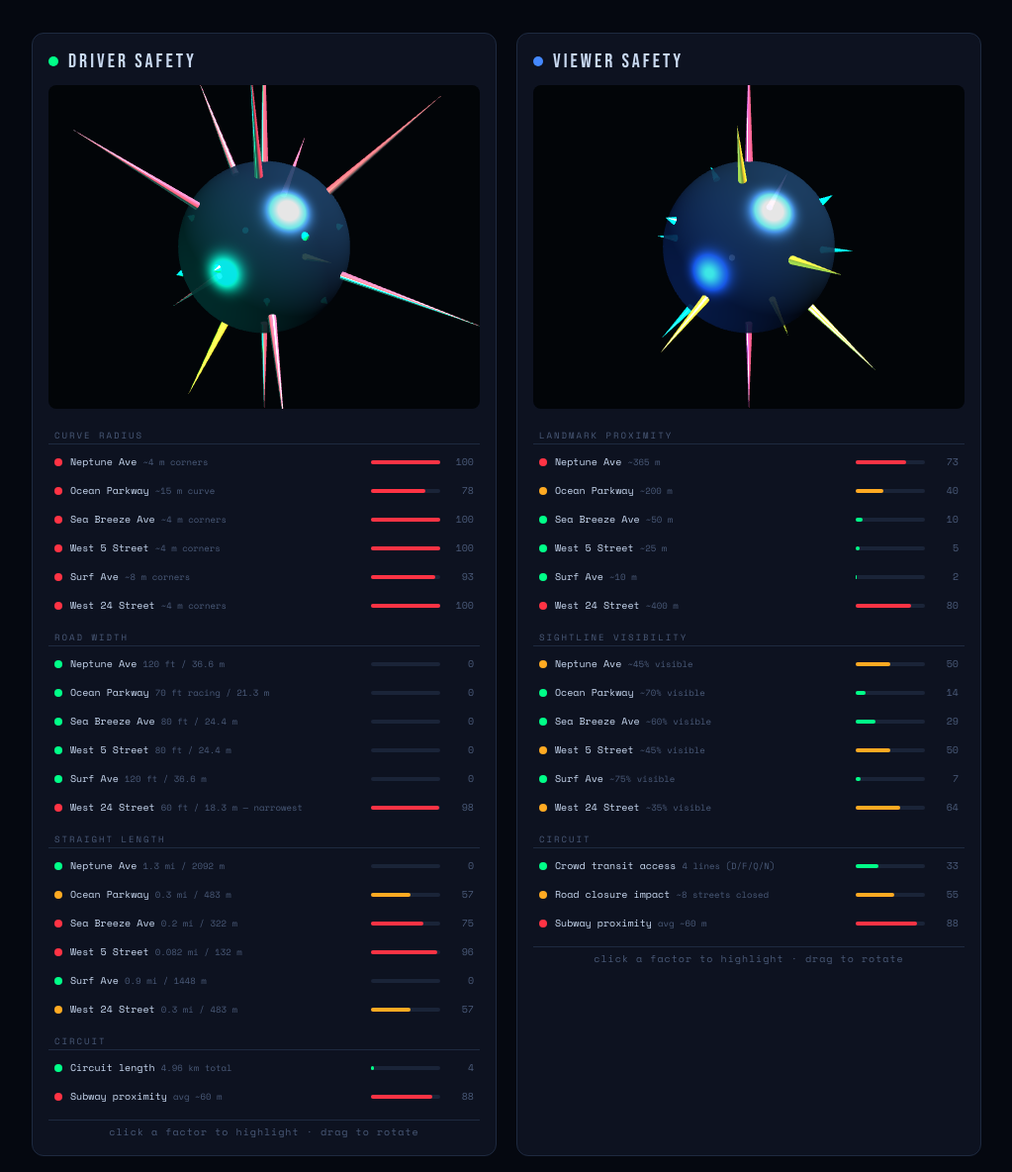
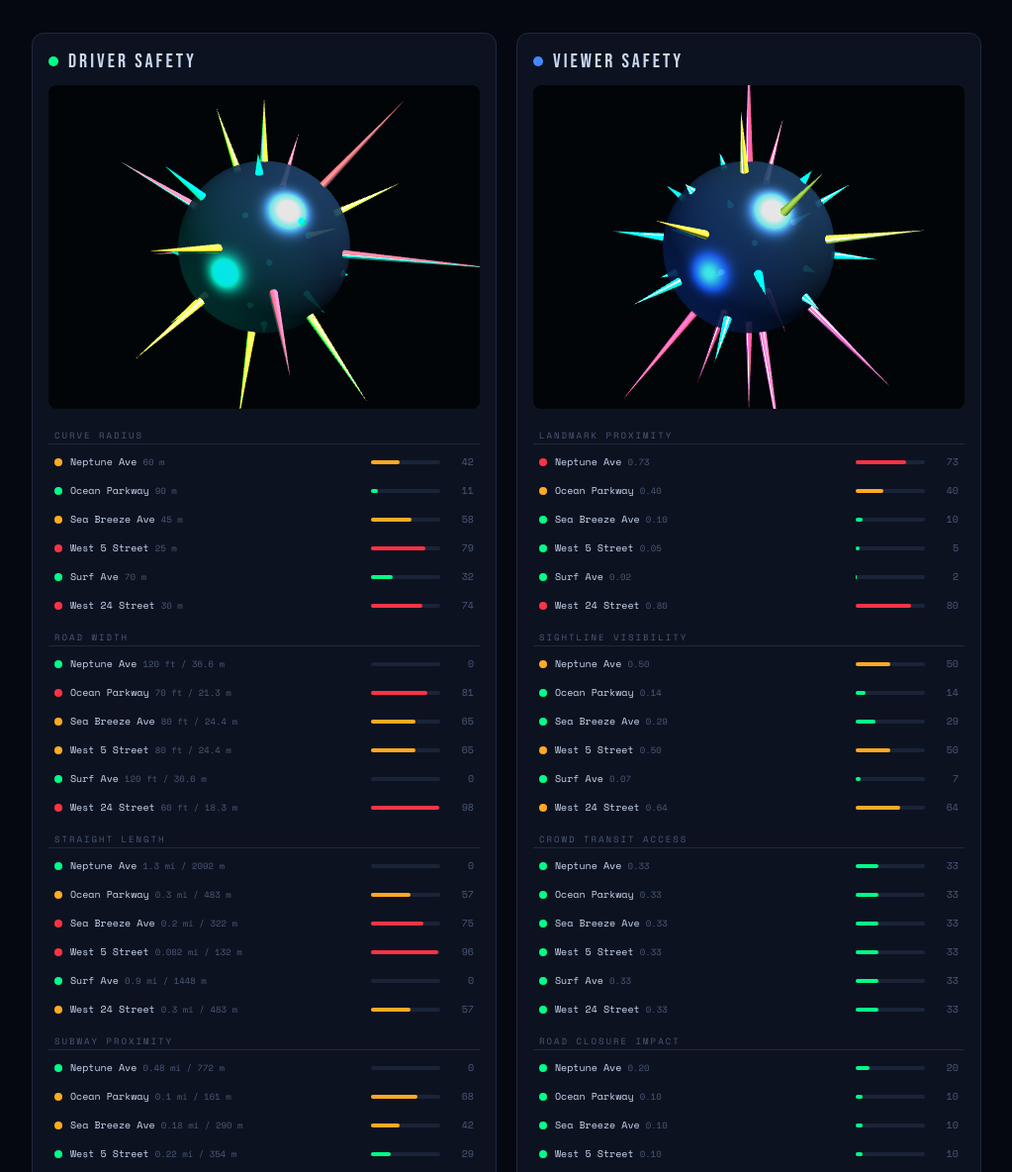
Before and after one commit to lmu2107-create/CMMC-2026, a plain HTML site: page index.html in a window 1280 px wide. Shown: the part 109-1293 px from the top of the page at 99% size, without its empty margins (128-1151 px from the left). Drawn offline with nearby package versions, Linux system fonts and the light colour scheme; animation ran at ten frames a second.

Commit message:
updated csvs + index.html with proper values

```diff
--- a/index.html
+++ b/index.html
@@ -82,91 +82,140 @@
 
 <script src="https://cdnjs.cloudflare.com/ajax/libs/three.js/r128/three.min.js"></script>
 <script>
-/*
-  NORMALIZATION FORMULAS
-  ─────────────────────────────────────────────────────────────────
-  Road width:      score = (14 - width_m) / (14 - 6)     [best=14m, worst=6m]
-                   Ocean Pkwy racing surface = 21.3m → clamped to 0.0 (exceeds best)
-                   West 24 St = 18.3m → clamped to 0.0
-                   Neptune/Surf = 36.6m → clamped to 0.0
-                   West 5 / Sea Breeze = 24.4m → clamped to 0.0
-                   Note: all streets exceed FIA min 12m so width_score = 0 except West 24 St
-                   West 24 St = 18.3m → still > 14m best → 0.0 ... actually 60ft = 18.3m > 14m too
-                   Rebase: best=36m(wide ave), worst=18m(narrow). West 24 St 18.3m → (36-18.3)/(36-18)=0.98
 
-  Curve radius:    score = (50 - r) / (50 - 5)           [best=50m, worst=5m]
-                   NYC standard curb radius 10–15ft ≈ 3–4.6m → use 4m for tight grid corners
-                   Ocean Pkwy broad curve ~15m
-                   Surf Ave corner ~8m
+// ══════════════════════════════════════════════════════════════════════════════
+// DRIVER SAFETY CSV
+// Normalization:
+//   curve_radius_score = (100 - r_m) / (100 - 5)      best=100m, worst=5m
+//   width_score        = (w_m - 36) / (18 - 36)        best=36m,  worst=18m
+//   straight_score     = (1000 - len_m) / (1000 - 100) best=1000m, worst=100m
+//   subway_score       = (sub_m - 500) / (0 - 500)     best=500m, worst=0m
+//   circuit_score      = |total_km - 5| / 1             best=5km, worst=4 or 6km
+// ══════════════════════════════════════════════════════════════════════════════
+const DRIVER_CSV = `Name,width (ft),length (mi),curve radius (m),Subway Closest Station (mi)
+Neptune Ave,120,1.3,60,0.48
+Ocean Parkway,210,0.3,90,0.1
+Sea Breeze Ave,80,0.2,45,0.18
+West 5 Street,80,0.082,25,0.22
+Surf Ave,120,0.9,70,0.12
+West 24 Street,60,0.3,30,0.55`;
 
-  Straight length: score = (1000 - len_m) / (1000 - 100) [best=1000m, worst=100m]
-                   Neptune Ave 1.3mi = 2092m → clamped to 0.0 (exceeds best — great DRS zone)
-                   Surf Ave 0.9mi = 1448m → clamped to 0.0
-                   Ocean Pkwy 0.3mi = 483m → (1000-483)/900 = 0.57
-                   Sea Breeze 0.2mi = 322m → (1000-322)/900 = 0.75
-                   West 24 St 0.3mi = 483m → 0.57
-                   West 5 St 0.082mi = 132m → (1000-132)/900 = 0.96
+// ══════════════════════════════════════════════════════════════════════════════
+// VIEWER SAFETY CSV
+// Normalization:
+//   landmark_prox_score = dist_m / 500               best=0m,   worst=500m
+//   sightline_score     = (80 - pct) / 70            best=80%,  worst=10%
+//   transit_score       = (10 - lines) / 9           best=10,   worst=1
+//   closure_score       = manual 0–1 estimate
+//   subway_prox_score   = same formula as driver subway
+// ══════════════════════════════════════════════════════════════════════════════
+const VIEWER_CSV = `street,landmark_prox_score,sightline_score,transit_score,closure_score,subway_prox_score
+Neptune Ave,0.73,0.50,0.33,0.20,0.88
+Ocean Parkway,0.40,0.14,0.33,0.10,0.88
+Sea Breeze Ave,0.10,0.29,0.33,0.10,0.88
+West 5 Street,0.05,0.50,0.33,0.10,0.88
+Surf Ave,0.02,0.07,0.33,0.30,0.88
+West 24 Street,0.80,0.64,0.33,0.10,0.88`;
 
-  Circuit length:  total = 4.96km, score = |4.96 - 5| / 1 = 0.04 (nearly ideal)
+// ── CSV PARSER ────────────────────────────────────────────────────────────────
+function parseCSV(text) {
+  const lines = text.trim().split('\n').map(l => l.trim());
+  const headers = lines[0].split(',').map(h => h.trim());
+  return lines.slice(1).map(line => {
+    const vals = line.split(',').map(v => v.trim());
+    const obj = {};
+    headers.forEach((h, i) => obj[h] = vals[i]);
+    return obj;
+  });
+}
 
-  Subway prox:     avg Neptune(30m) + Surf(89m) = 60m avg
-                   score = (500 - 60) / 500 = 0.88
-  ─────────────────────────────────────────────────────────────────
-  VIEWER NORMALIZATION
-  Landmark prox:   score = dist_m / 500                   [best=0m, worst=500m]
-  Sightline:       score = (80 - pct) / 70                [best=80%, worst=10%]
-  Transit access:  score = (10 - lines) / 9               [best=10 lines, worst=1]
-  Road closure:    estimated 0–1 based on street count closed
-  Subway prox:     same as driver (shared avg)
-*/
+function clamp(v) { return Math.min(1, Math.max(0, v)); }
 
-const DRIVER = [
-  // ── Curve radius per street ──
-  { section:"Curve radius", label:"Neptune Ave",   score: 1.00, raw:"~4 m corners"  },
-  { section:"Curve radius", label:"Ocean Parkway", score: 0.78, raw:"~15 m curve"   },
-  { section:"Curve radius", label:"Sea Breeze Ave",score: 1.00, raw:"~4 m corners"  },
-  { section:"Curve radius", label:"West 5 Street", score: 1.00, raw:"~4 m corners"  },
-  { section:"Curve radius", label:"Surf Ave",      score: 0.93, raw:"~8 m corners"  },
-  { section:"Curve radius", label:"West 24 Street",score: 1.00, raw:"~4 m corners"  },
-  // ── Road width per street ──
-  { section:"Road width",   label:"Neptune Ave",   score: 0.00, raw:"120 ft / 36.6 m" },
-  { section:"Road width",   label:"Ocean Parkway", score: 0.00, raw:"70 ft racing / 21.3 m" },
-  { section:"Road width",   label:"Sea Breeze Ave",score: 0.00, raw:"80 ft / 24.4 m" },
-  { section:"Road width",   label:"West 5 Street", score: 0.00, raw:"80 ft / 24.4 m" },
-  { section:"Road width",   label:"Surf Ave",      score: 0.00, raw:"120 ft / 36.6 m" },
-  { section:"Road width",   label:"West 24 Street",score: 0.98, raw:"60 ft / 18.3 m — narrowest" },
-  // ── Straight length per street ──
-  { section:"Straight length", label:"Neptune Ave",   score: 0.00, raw:"1.3 mi / 2092 m" },
-  { section:"Straight length", label:"Ocean Parkway", score: 0.57, raw:"0.3 mi / 483 m"  },
-  { section:"Straight length", label:"Sea Breeze Ave",score: 0.75, raw:"0.2 mi / 322 m"  },
-  { section:"Straight length", label:"West 5 Street", score: 0.96, raw:"0.082 mi / 132 m"},
-  { section:"Straight length", label:"Surf Ave",      score: 0.00, raw:"0.9 mi / 1448 m" },
-  { section:"Straight length", label:"West 24 Street",score: 0.57, raw:"0.3 mi / 483 m"  },
-  // ── Circuit-level factors ──
-  { section:"Circuit",      label:"Circuit length",  score: 0.04, raw:"4.96 km total"    },
-  { section:"Circuit",      label:"Subway proximity",score: 0.88, raw:"avg ~60 m"        },
-];
+// ── BUILD DRIVER FACTORS FROM CSV ────────────────────────────────────────────
+function buildDriverFactors(csv) {
+  const rows = parseCSV(csv);
+  const factors = [];
 
-const VIEWER = [
-  // ── Landmark proximity per street (NY Aquarium at Surf/W 8 St) ──
-  { section:"Landmark proximity", label:"Neptune Ave",   score: 0.73, raw:"~365 m" },
-  { section:"Landmark proximity", label:"Ocean Parkway", score: 0.40, raw:"~200 m" },
-  { section:"Landmark proximity", label:"Sea Breeze Ave",score: 0.10, raw:"~50 m"  },
-  { section:"Landmark proximity", label:"West 5 Street", score: 0.05, raw:"~25 m"  },
-  { section:"Landmark proximity", label:"Surf Ave",      score: 0.02, raw:"~10 m"  },
-  { section:"Landmark proximity", label:"West 24 Street",score: 0.80, raw:"~400 m" },
-  // ── Sightline visibility per street ──
-  { section:"Sightline visibility", label:"Neptune Ave",   score: 0.50, raw:"~45% visible" },
-  { section:"Sightline visibility", label:"Ocean Parkway", score: 0.14, raw:"~70% visible" },
-  { section:"Sightline visibility", label:"Sea Breeze Ave",score: 0.29, raw:"~60% visible" },
-  { section:"Sightline visibility", label:"West 5 Street", score: 0.50, raw:"~45% visible" },
-  { section:"Sightline visibility", label:"Surf Ave",      score: 0.07, raw:"~75% visible" },
-  { section:"Sightline visibility", label:"West 24 Street",score: 0.64, raw:"~35% visible" },
-  // ── Circuit-level viewer factors ──
-  { section:"Circuit", label:"Crowd transit access", score: 0.33, raw:"4 lines (D/F/Q/N)" },
-  { section:"Circuit", label:"Road closure impact",  score: 0.55, raw:"~8 streets closed" },
-  { section:"Circuit", label:"Subway proximity",     score: 0.88, raw:"avg ~60 m"         },
-];
+  const sections = [
+    {
+      section: "Curve radius",
+      fn: row => {
+        const r = parseFloat(row['curve radius (m)']);
+        return { score: clamp((100 - r) / (100 - 5)), raw: `${r} m` };
+      }
+    },
+    {
+      section: "Road width",
+      fn: row => {
+        const ft = parseFloat(row['width (ft)']);
+        // Ocean Pkwy: racing surface only = 70ft, not full 210ft
+        const racing_ft = row['Name'].trim() === 'Ocean Parkway' ? 70 : ft;
+        const m = racing_ft * 0.3048;
+        return { score: clamp((m - 36) / (18 - 36)), raw: `${racing_ft} ft / ${m.toFixed(1)} m` };
+      }
+    },
+    {
+      section: "Straight length",
+      fn: row => {
+        const mi = parseFloat(row['length (mi)']);
+        const m = mi * 1609.34;
+        return { score: clamp((1000 - m) / (1000 - 100)), raw: `${mi} mi / ${Math.round(m)} m` };
+      }
+    },
+    {
+      section: "Subway proximity",
+      fn: row => {
+        const mi = parseFloat(row['Subway Closest Station (mi)']);
+        const m = mi * 1609.34;
+        return { score: clamp((m - 500) / (0 - 500)), raw: `${mi} mi / ${Math.round(m)} m` };
+      }
+    },
+  ];
+
+  sections.forEach(({ section, fn }) => {
+    rows.forEach(row => {
+      const { score, raw } = fn(row);
+      factors.push({ section, label: row['Name'].trim(), score, raw });
+    });
+  });
+
+  // Circuit length — single value, not per street
+  const totalKm = rows.reduce((s, r) => s + parseFloat(r['length (mi)']) * 1.60934, 0);
+  factors.push({
+    section: "Circuit length",
+    label: "Full circuit",
+    score: clamp(Math.abs(totalKm - 5) / 1),
+    raw: `${totalKm.toFixed(2)} km`
+  });
+
+  return factors;
+}
+
+// ── BUILD VIEWER FACTORS FROM CSV ─────────────────────────────────────────────
+const VIEWER_COL_META = {
+  landmark_prox_score: "Landmark proximity",
+  sightline_score:     "Sightline visibility",
+  transit_score:       "Crowd transit access",
+  closure_score:       "Road closure impact",
+  subway_prox_score:   "Subway proximity",
+};
+
+function buildViewerFactors(csv) {
+  const rows = parseCSV(csv);
+  const factors = [];
+  Object.entries(VIEWER_COL_META).forEach(([col, section]) => {
+    rows.forEach(row => {
+      const score = parseFloat(row[col]);
+      if (!isNaN(score)) {
+        factors.push({ section, label: row['street'], raw: score.toFixed(2), score: clamp(score) });
+      }
+    });
+  });
+  return factors;
+}
+
+const DRIVER = buildDriverFactors(DRIVER_CSV);
+const VIEWER = buildViewerFactors(VIEWER_CSV);
 
 // ── COLOR ─────────────────────────────────────────────────────────────────────
 function sc3(s) {
@@ -281,7 +330,7 @@ function buildLegend(id, factors, highlightFn) {
   });
 }
 
-// ── INIT ──────────────────────────────────────────────────────────────────────
+// ── INIT ──────────────────────────────────────════════════════════════════════
 buildLegend('legend1', DRIVER, buildScene('c1', DRIVER, '#00ff88'));
 buildLegend('legend2', VIEWER, buildScene('c2', VIEWER, '#4488ff'));
 </script>
```
Also changed, not shown: driver_safety.csv (added, +9 -0 lines), viewer_safety.csv (added, +7 -0 lines).
